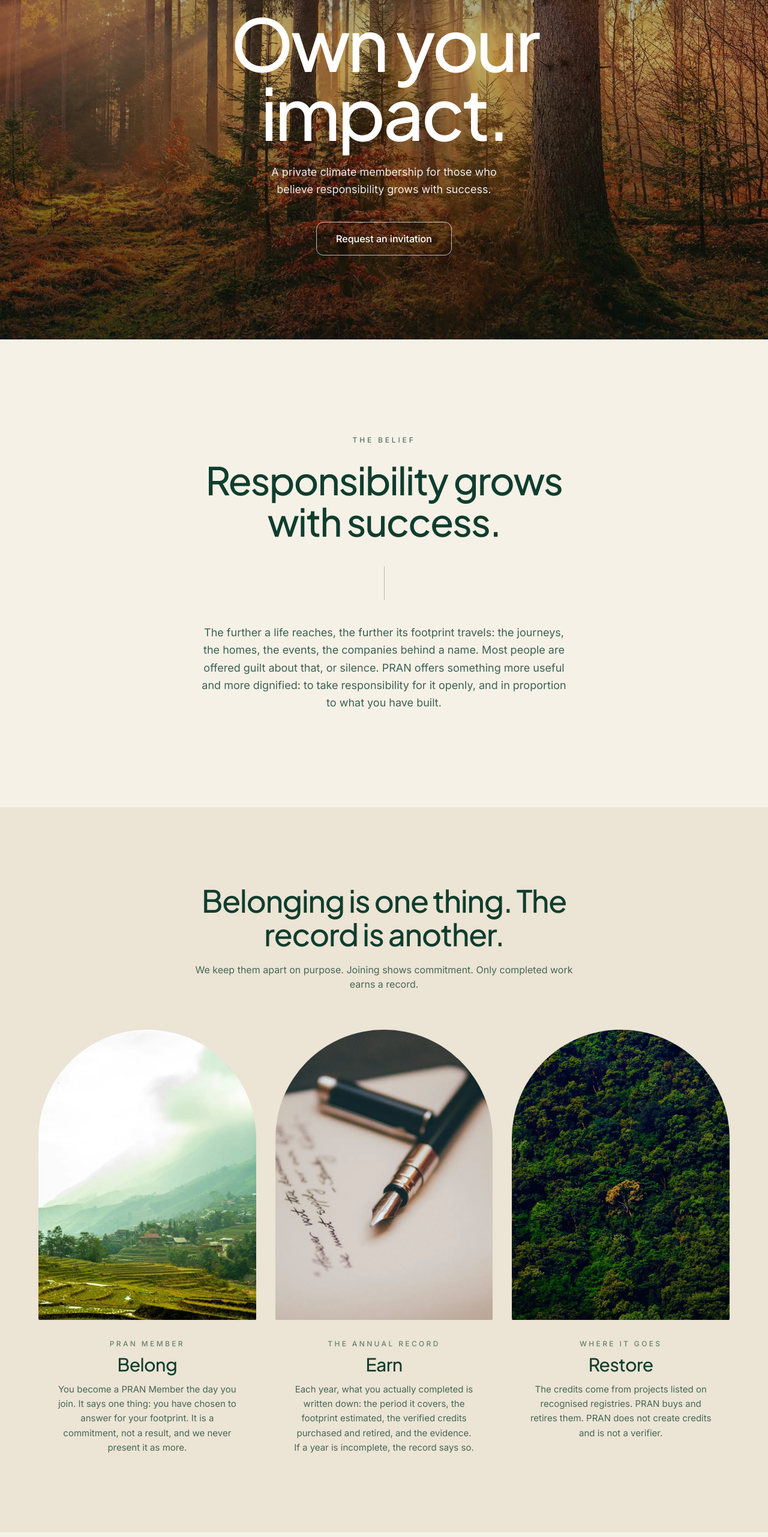
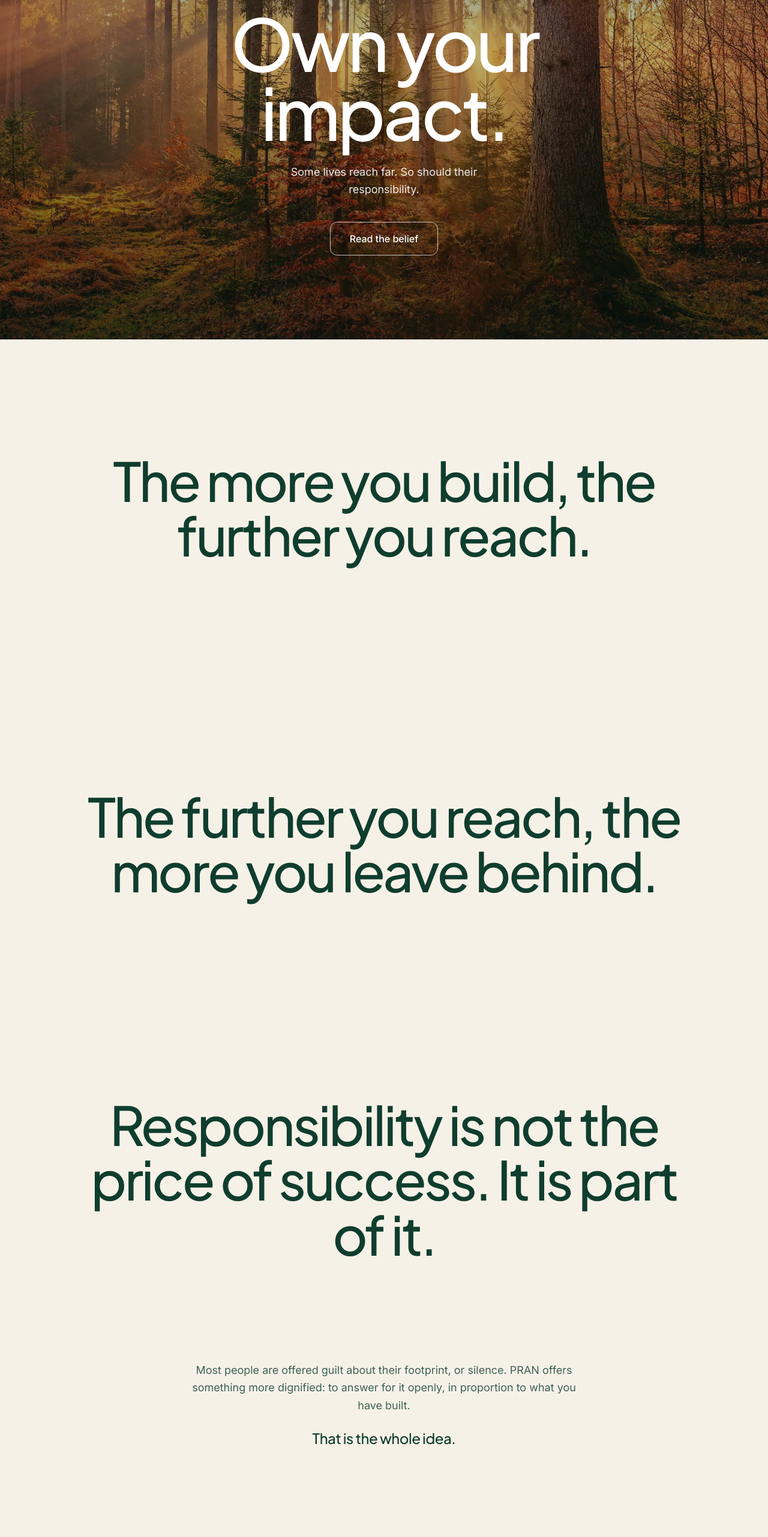
Before and after one commit to NitinDadhich38/Nitin-, a Next.js app: page /membership in a window 1280 px wide. Shown: the part 234-2797 px from the top of the page at 60% size. Built offline with nearby package versions, Linux system fonts and the light colour scheme; no server answers.

Commit message:
Membership v4: philosophy-led page, trust devices (never-say list, record layout, plain answers)

```diff
--- a/src/app/membership/page.tsx
+++ b/src/app/membership/page.tsx
@@ -17,37 +17,52 @@ const HERO = pageImages.resourcesBlog;
 export const metadata: Metadata = {
   title: "Membership",
   description:
-    "PRAN Membership: a private climate membership for those who believe responsibility grows with success.",
+    "PRAN Membership: a belief before it is anything else. Responsibility grows with success.",
   openGraph: {
     title: "PRAN Membership. Own your impact.",
     description:
-      "A private climate membership for those who believe responsibility grows with success.",
+      "A belief before it is anything else. Responsibility grows with success.",
     images: [HERO],
   },
 };
 
 const marks = [
   {
-    word: "Belong",
+    word: "Belonging is a decision.",
     tag: "PRAN Member",
     line: "You become a PRAN Member the day you join. It says one thing: you have chosen to answer for your footprint. It is a commitment, not a result, and we never present it as more.",
     src: mi.terraces,
     alt: "Terraced fields and a village below misty hills",
   },
   {
-    word: "Earn",
+    word: "A record is earned.",
     tag: "The Annual Record",
     line: "Each year, what you actually completed is written down: the period it covers, the footprint estimated, the verified credits purchased and retired, and the evidence. If a year is incomplete, the record says so.",
     src: mi.pen,
     alt: "A fountain pen resting on handwritten paper",
   },
   {
-    word: "Restore",
+    word: "Restoration is specific.",
     tag: "Where it goes",
     line: "The credits come from projects listed on recognised registries. PRAN buys and retires them. PRAN does not create credits and is not a verifier.",
     src: mi.aerialForest,
     alt: "Dense green forest seen from above",
   },
+];
+
+const never = [
+  "We will not call you carbon neutral.",
+  "We will not sell a badge for joining.",
+  "We will not claim more than was done.",
+  "We will not promise returns.",
+];
+
+const specimen = [
+  ["Period", "The twelve months the record covers, with dates."],
+  ["Footprint", "The estimate, and the published emission factors it rests on."],
+  ["Credits", "Which verified credits were purchased and retired, from which project and registry, with the registry's own references."],
+  ["Retirement", "The date each credit was retired, so it cannot be counted twice."],
+  ["Limits", "What the record does not cover. Stated, not hidden."],
 ];
 
 const year = [
@@ -61,6 +76,15 @@ const circle = [
   ["Partners", "We are building relationships with companies that share the belief. They will be named here once they are real, and not before."],
   ["Introductions", "Members can introduce people they trust. Every invitation is personal, and the circle stays small enough to mean something."],
   ["Environmental commodities", "Over time, members may be offered access to environmental commodities alongside the membership. Access only: PRAN gives no investment advice and promises no returns."],
+];
+
+const answers = [
+  ["Is this carbon neutral?", "No, and we will not say it is. A PRAN record states what was purchased and retired, for which period. It makes no claim beyond that."],
+  ["What is a PRAN Member?", "Someone who has chosen to take responsibility for their footprint. The designation records a decision, not a result."],
+  ["What is the Annual Record?", "A dated document of what a member actually completed that year, with the evidence behind it. A year with less done gets a record that says so."],
+  ["Who verifies the credits?", "Registries and independent verifiers do. PRAN is a technology platform and facilitator. It is not a verifier, auditor or broker-dealer, and it does not create credits."],
+  ["What about environmental commodities?", "Access, over time, and only that. PRAN does not give investment advice and promises no returns."],
+  ["How do I join?", "By invitation. If you were invited, or someone in the circle has spoken for you, request an invitation below."],
 ];
 
 export default function MembershipPage() {
@@ -84,45 +108,54 @@ export default function MembershipPage() {
             Own your impact.
           </h1>
           <p className="mx-auto mt-7 max-w-[34ch] text-lg leading-relaxed text-white/90">
-            A private climate membership for those who believe responsibility
-            grows with success.
+            Some lives reach far. So should their responsibility.
           </p>
           <a
-            href={invite}
-            target="_blank"
-            rel="noopener noreferrer"
+            href="#belief"
             className={cn(cta, "mt-10 border border-white/70 text-white hover:bg-white hover:text-pran-forest")}
           >
-            Request an invitation
+            Read the belief
           </a>
         </div>
       </section>
 
-      {/* 2. The belief */}
-      <section className="bg-pran-cream py-28 sm:py-40">
-        <Reveal className="mx-auto max-w-3xl px-6 text-center">
-          <p className="text-xs font-medium uppercase tracking-[0.32em] text-pran-forest/70">
-            The belief
+      {/* 2. The belief: one thought per screen */}
+      <section id="belief" className="bg-pran-cream">
+        {[
+          "The more you build, the further you reach.",
+          "The further you reach, the more you leave behind.",
+          "Responsibility is not the price of success. It is part of it.",
+        ].map((t) => (
+          <div key={t} className="flex min-h-[70svh] items-center justify-center px-6 py-20">
+            <Reveal className="mx-auto max-w-5xl text-center">
+              <h2 className="font-display text-[clamp(2.4rem,7vw,6rem)] font-medium leading-[1.02] tracking-[-0.04em] text-pran-forest">
+                {t}
+              </h2>
+            </Reveal>
+          </div>
+        ))}
+        <div className="px-6 pb-28 pt-6 text-center sm:pb-40">
+          <Reveal className="mx-auto max-w-2xl">
+            <p className="text-lg leading-relaxed text-pran-forest/80">
+              Most people are offered guilt about their footprint, or silence.
+              PRAN offers something more dignified: to answer for it openly, in
+              proportion to what you have built.
             </p>
-          <h2 className="mt-6 font-display text-[clamp(2rem,5vw,4rem)] font-medium leading-[1.08] tracking-[-0.03em] text-pran-forest">
-            Responsibility grows with success.
-          </h2>
-          <div aria-hidden className="mx-auto mt-10 h-14 w-px bg-pran-forest/30" />
-          <p className="mx-auto mt-10 max-w-[54ch] text-lg leading-relaxed text-pran-forest/80">
-            The further a life reaches, the further its footprint travels: the
-            journeys, the homes, the events, the companies behind a name. Most
-            people are offered guilt about that, or silence. PRAN offers
-            something more useful and more dignified: to take responsibility
-            for it openly, and in proportion to what you have built.
+            <p className="mt-6 font-display text-2xl font-medium tracking-[-0.02em] text-pran-forest">
+              That is the whole idea.
             </p>
           </Reveal>
+        </div>
       </section>
 
-      {/* 3. Belong, Earn, Restore */}
+      {/* 3. What we hold to */}
       <section className="bg-pran-sand py-24 sm:py-32">
         <div className="mx-auto max-w-content px-6">
           <Reveal className="mx-auto max-w-2xl text-center">
-            <h2 className="font-display text-[clamp(1.9rem,4vw,3.2rem)] font-medium leading-[1.08] tracking-[-0.03em] text-pran-forest">
+            <p className="text-xs font-medium uppercase tracking-[0.32em] text-pran-forest/70">
+              What we hold to
+            </p>
+            <h2 className="mt-5 font-display text-[clamp(1.9rem,4vw,3.2rem)] font-medium leading-[1.08] tracking-[-0.03em] text-pran-forest">
               Belonging is one thing. The record is another.
             </h2>
             <p className="mt-5 text-pran-forest/75">
@@ -137,7 +170,7 @@ export default function MembershipPage() {
                 <p className="mt-8 text-center text-xs font-medium uppercase tracking-[0.28em] text-pran-forest/60">
                   {m.tag}
                 </p>
-                <h3 className="mt-2 text-center font-display text-3xl font-medium tracking-[-0.02em] text-pran-forest">
+                <h3 className="mt-2 text-center font-display text-2xl font-medium tracking-[-0.02em] text-pran-forest">
                   {m.word}
                 </h3>
                 <p className="mx-auto mt-3 max-w-[32ch] text-center text-[15px] leading-relaxed text-pran-forest/75">
@@ -149,20 +182,71 @@ export default function MembershipPage() {
         </div>
       </section>
 
-      {/* 4. Why a record, not a badge */}
-      <section className="bg-pran-cream py-28 text-center sm:py-36">
-        <Reveal className="mx-auto max-w-3xl px-6">
-          <h2 className="font-display text-[clamp(1.9rem,4.4vw,3.4rem)] font-medium leading-[1.1] tracking-[-0.03em] text-pran-forest">
+      {/* 4. What we will not say */}
+      <section className="relative overflow-hidden bg-pran-ink py-28 text-white sm:py-40">
+        <Image src={mi.aerialForest} alt="" fill sizes="100vw" className="object-cover opacity-30" />
+        <div aria-hidden className="absolute inset-0 bg-pran-ink/60" />
+        <div className="relative z-10 mx-auto max-w-4xl px-6">
+          <Reveal>
+            <p className="text-xs font-medium uppercase tracking-[0.32em] text-white/70">
               A badge can be bought. A record has to be earned.
-          </h2>
-          <p className="mx-auto mt-8 max-w-[54ch] text-lg leading-relaxed text-pran-forest/80">
-            That is why PRAN never gives a mark for joining alone, and why we
-            will not call anyone carbon neutral. We say exactly what was
-            purchased and retired, for which period, and we show the evidence.
-            What membership means will come from what members do, not from what
-            we say about them.
             </p>
           </Reveal>
+          <div className="mt-10 space-y-6 sm:space-y-8">
+            {never.map((n, i) => (
+              <Reveal key={n} delay={i * 0.08}>
+                <p className="font-display text-[clamp(1.8rem,4.6vw,3.6rem)] font-medium leading-[1.08] tracking-[-0.03em]">
+                  {n}
+                </p>
+              </Reveal>
+            ))}
+          </div>
+          <Reveal delay={0.2}>
+            <p className="mt-12 max-w-[46ch] text-lg leading-relaxed text-white/80">
+              We will say exactly what was purchased and retired, for which
+              period, and show the evidence. What membership means will come
+              from what members do, not from what we say about them.
+            </p>
+          </Reveal>
+        </div>
+      </section>
+
+      {/* 4b. Checkable: what a record contains */}
+      <section className="bg-pran-cream py-24 sm:py-32">
+        <div className="mx-auto grid max-w-content gap-14 px-6 md:grid-cols-[0.9fr_1.1fr] md:gap-20">
+          <Reveal>
+            <p className="text-xs font-medium uppercase tracking-[0.32em] text-pran-forest/70">
+              Checkable by design
+            </p>
+            <h2 className="mt-5 font-display text-[clamp(2rem,4.4vw,3.4rem)] font-medium leading-[1.06] tracking-[-0.03em] text-pran-forest">
+              If a line cannot be checked, it is not written.
+            </h2>
+            <p className="mt-6 max-w-[40ch] text-lg leading-relaxed text-pran-forest/75">
+              This is what every Annual Record contains. The layout is fixed,
+              so a record can be read, compared and questioned.
+            </p>
+            <p className="mt-4 max-w-[40ch] text-sm leading-relaxed text-pran-forest/60">
+              Layout only. No member record is shown on this page.
+            </p>
+          </Reveal>
+          <Reveal delay={0.1}>
+            <dl className="divide-y divide-pran-forest/15 rounded-[14px] border border-pran-forest/15 bg-white/60">
+              {specimen.map(([k, v]) => (
+                <div key={k} className="grid gap-1 p-6 sm:grid-cols-[8rem_1fr] sm:gap-6">
+                  <dt className="font-display text-lg font-medium text-pran-forest">{k}</dt>
+                  <dd className="text-[15px] leading-relaxed text-pran-forest/75">{v}</dd>
+                </div>
+              ))}
+            </dl>
+            <p className="mt-5 text-sm text-pran-forest/65">
+              Read how we work in the{" "}
+              <Link href="/legal/compliance" className="underline underline-offset-2">
+                compliance framework
+              </Link>
+              .
+            </p>
+          </Reveal>
+        </div>
       </section>
 
       {/* 5. One year */}
@@ -219,6 +303,28 @@ export default function MembershipPage() {
         </div>
       </section>
 
+      {/* 6b. Plain answers */}
+      <section className="bg-pran-cream py-24 sm:py-32">
+        <div className="mx-auto max-w-3xl px-6">
+          <Reveal>
+            <h2 className="font-display text-[clamp(2rem,4.4vw,3.4rem)] font-medium tracking-[-0.03em] text-pran-forest">
+              Plain answers.
+            </h2>
+          </Reveal>
+          <div className="mt-10 divide-y divide-pran-forest/15 border-y border-pran-forest/15">
+            {answers.map(([q, a]) => (
+              <details key={q} className="group py-5">
+                <summary className="flex cursor-pointer list-none items-center justify-between gap-6 font-display text-xl font-medium text-pran-forest">
+                  {q}
+                  <span aria-hidden className="text-2xl text-pran-forest/50 transition-transform group-open:rotate-45">+</span>
+                </summary>
+                <p className="mt-3 max-w-[60ch] text-[15px] leading-relaxed text-pran-forest/75">{a}</p>
+              </details>
+            ))}
+          </div>
+        </div>
+      </section>
+
       {/* 7. Invitation */}
       <section className="relative overflow-hidden py-32 text-center text-white sm:py-44">
         <Image src={mi.goldenHills} alt="Layered hills in golden haze" fill sizes="100vw" className="object-cover" />
--- a/src/components/marketing/membership-teaser.tsx
+++ b/src/components/marketing/membership-teaser.tsx
@@ -29,8 +29,8 @@ export function MembershipTeaser() {
             Own your impact.
           </h2>
           <p className="mt-6 max-w-[40ch] text-lg leading-relaxed text-pran-forest/80">
-            A private climate membership for those who believe responsibility
-            grows with success.
+            A belief before it is anything else: responsibility grows with
+            success.
           </p>
           <p className="mt-4 max-w-[40ch] text-base leading-relaxed text-pran-forest/65">
             Belong from the day you join. Earn your record each year.
```
Lines whose indentation alone changed are shown as unchanged.
